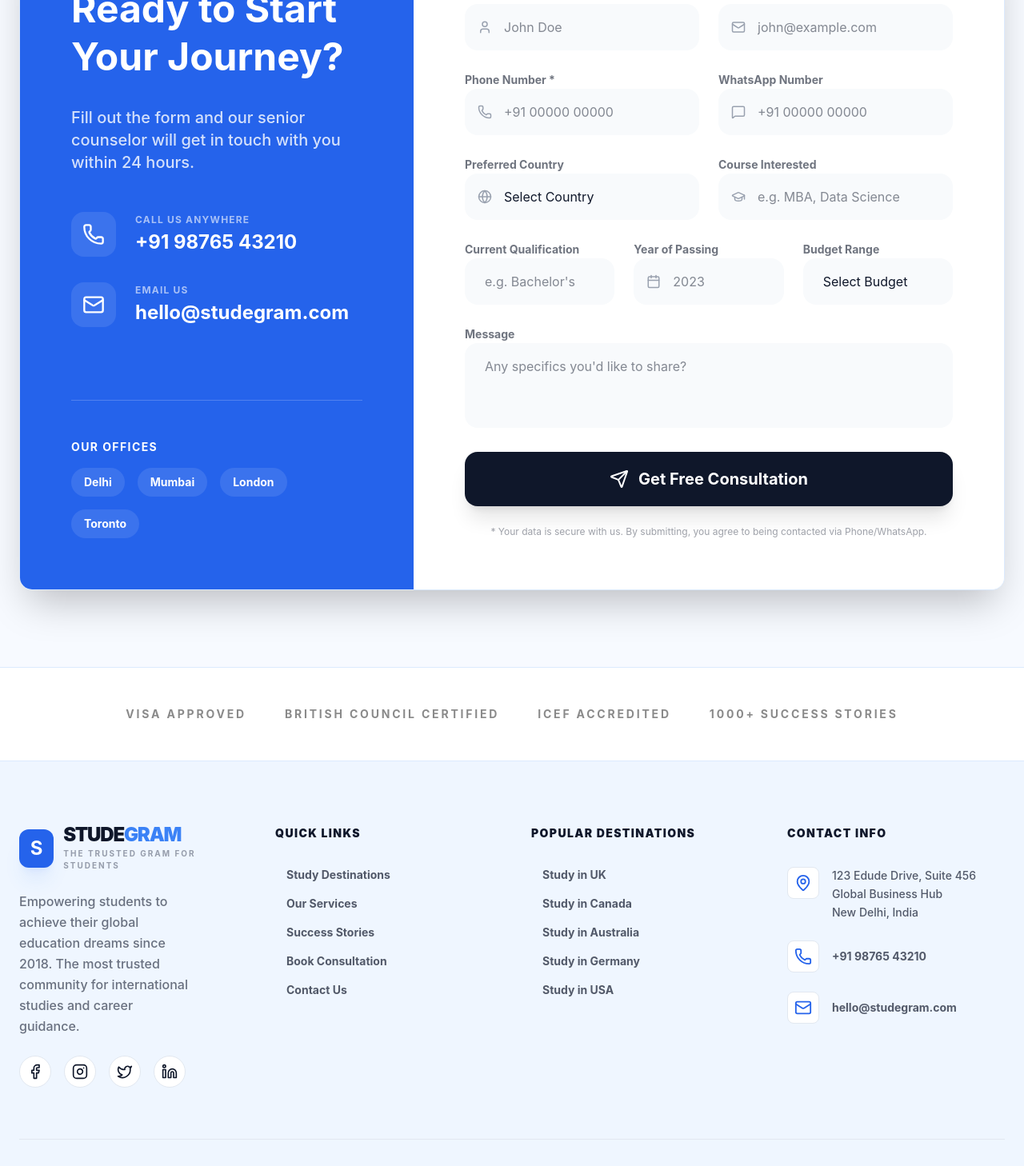
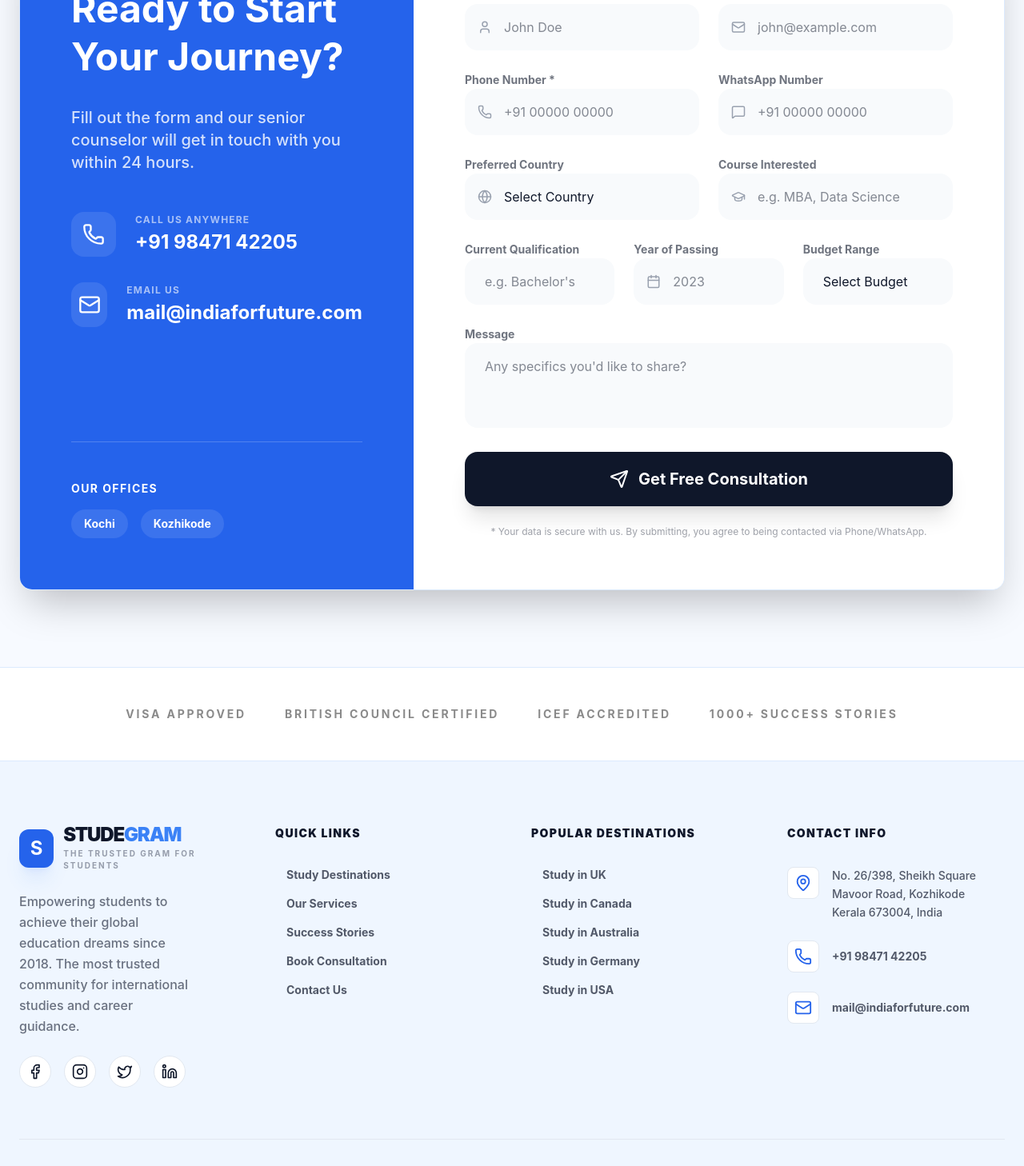
Before and after one commit to teamtwingle-sketch/studegram, a React (Vite) app: page / in a window 1280 px wide. Shown: the part 4991-6449 px from the top of the page at 80% size. Built offline with nearby package versions, Linux system fonts and the light colour scheme.

Commit message:
chore: update contact details to official Indian address and phone numbers

```diff
--- a/src/components/Footer.tsx
+++ b/src/components/Footer.tsx
@@ -77,23 +77,23 @@ const Footer = () => {
                                     <MapPin size={22} />
                                 </div>
                                 <p className="text-secondary-900/70 font-medium transition-colors leading-relaxed text-sm">
-                                    123 Edude Drive, Suite 456<br />Global Business Hub<br />New Delhi, India
+                                    No. 26/398, Sheikh Square<br />Mavoor Road, Kozhikode<br />Kerala 673004, India
                                 </p>
                             </li>
                             <li className="flex items-center space-x-4">
                                 <div className="w-10 h-10 rounded-lg bg-white border border-secondary-200 flex items-center justify-center text-primary-600 flex-shrink-0">
                                     <Phone size={22} />
                                 </div>
-                                <a href="tel:+919876543210" className="text-secondary-900/70 font-bold hover:text-primary-600 transition-colors text-sm">
-                                    +91 98765 43210
+                                <a href="tel:+919847142205" className="text-secondary-900/70 font-bold hover:text-primary-600 transition-colors text-sm">
+                                    +91 98471 42205
                                 </a>
                             </li>
                             <li className="flex items-center space-x-4">
                                 <div className="w-10 h-10 rounded-lg bg-white border border-secondary-200 flex items-center justify-center text-primary-600 flex-shrink-0">
                                     <Mail size={22} />
                                 </div>
-                                <a href="mailto:hello@studegram.com" className="text-secondary-900/70 font-bold hover:text-primary-600 transition-colors lowercase text-sm">
-                                    hello@studegram.com
+                                <a href="mailto:mail@indiaforfuture.com" className="text-secondary-900/70 font-bold hover:text-primary-600 transition-colors lowercase text-sm">
+                                    mail@indiaforfuture.com
                                 </a>
                             </li>
                         </ul>
--- a/src/pages/Home.tsx
+++ b/src/pages/Home.tsx
@@ -82,7 +82,7 @@ const Home = () => {
 *Message:* ${formData.message}`;
 
         const encodedMessage = encodeURIComponent(message);
-        const whatsappUrl = `https://wa.me/919876543210?text=${encodedMessage}`;
+        const whatsappUrl = `https://wa.me/919847142205?text=${encodedMessage}`;
 
         // Simulate Backend Submission
         setTimeout(() => {
@@ -361,7 +361,7 @@ const Home = () => {
                                             </div>
                                             <div>
                                                 <p className="text-white/60 font-bold uppercase tracking-widest text-xs mb-1">Call Us Anywhere</p>
-                                                <a href="tel:+919876543210" className="text-2xl font-bold hover:text-primary-100 transition-colors">+91 98765 43210</a>
+                                                <a href="tel:+919847142205" className="text-2xl font-bold hover:text-primary-100 transition-colors">+91 98471 42205</a>
                                             </div>
                                         </div>
                                         <div className="flex items-center space-x-6">
@@ -370,7 +370,7 @@ const Home = () => {
                                             </div>
                                             <div>
                                                 <p className="text-white/60 font-bold uppercase tracking-widest text-xs mb-1">Email Us</p>
-                                                <a href="mailto:hello@studegram.com" className="text-2xl font-bold hover:text-primary-100 transition-colors">hello@studegram.com</a>
+                                                <a href="mailto:mail@indiaforfuture.com" className="text-2xl font-bold hover:text-primary-100 transition-colors">mail@indiaforfuture.com</a>
                                             </div>
                                         </div>
                                     </div>
@@ -379,7 +379,7 @@ const Home = () => {
                                 <div className="pt-12 border-t border-white/20 mt-12">
                                     <p className="font-bold tracking-widest uppercase text-sm mb-4">Our Offices</p>
                                     <div className="flex flex-wrap gap-4">
-                                        {['Delhi', 'Mumbai', 'London', 'Toronto'].map(city => (
+                                        {['Kochi', 'Kozhikode'].map(city => (
                                             <span key={city} className="px-4 py-2 bg-white/10 rounded-full text-sm font-bold">{city}</span>
                                         ))}
                                     </div>
@@ -609,7 +609,7 @@ const Home = () => {
 
             {/* WhatsApp Floating Button */}
             <a
-                href="https://wa.me/919876543210"
+                href="https://wa.me/919847142205"
                 target="_blank"
                 rel="noopener noreferrer"
                 className="fixed bottom-8 right-8 bg-green-500 text-white p-4 rounded-full shadow-2xl hover:bg-green-600 transition-all z-50 flex items-center justify-center hover:scale-110 group"
```
